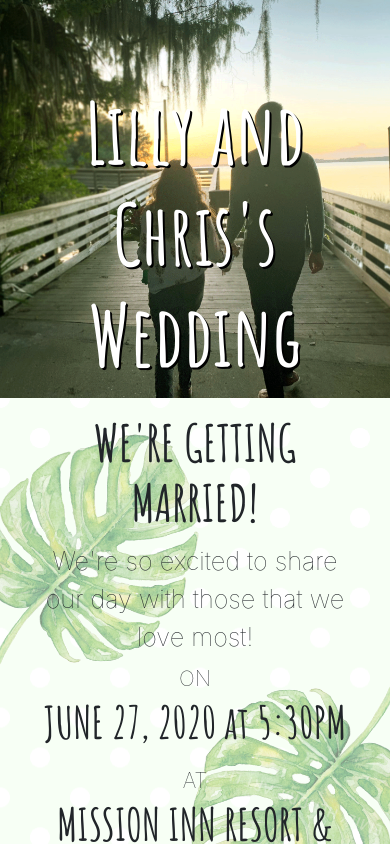
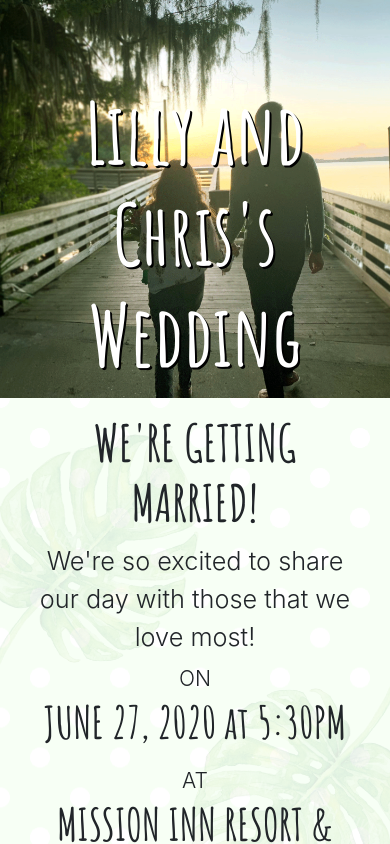
Before and after one commit to Chris-Perkins/thesite, a React app: page /#/ in a window 390 px wide. Shown: the top 844 px of the page. Built offline with nearby package versions, Linux system fonts and the light colour scheme.

Commit message:
leaf opacity, font weight update

```diff
--- a/src/components/WeddingQuickDetails.tsx
+++ b/src/components/WeddingQuickDetails.tsx
@@ -39,7 +39,6 @@ const leafAccent = {
     paddingBottom: "20%",
     minWidth: "200px",
     minHeight: "300px",
-    opacity: 0.5,
     width: "15%",
 
     display: "block" as "block",
@@ -73,8 +72,8 @@ export class WeddingQuickDetails extends React.Component {
     render() {
         return (
             <div style={container}>
-                <div style={{...leafAccent,...leftLeafAccent}} />
-                <div style={{...leafAccent,...rightLeafAccent}} />
+                <div style={{...leafAccent,...leftLeafAccent}} className="hiddenOnMobile" />
+                <div style={{...leafAccent,...rightLeafAccent}} className="hiddenOnMobile" />
                 <div style={backgroundDiv} />
                 <div className="fullContainer">
                     <div style={blockStyle}>
--- a/style.css
+++ b/style.css
@@ -32,7 +32,7 @@ h6 {
 
 p {
     font-size: 3.0vh;
-    font-weight: lighter;
+    font-weight: 300;
     margin: 0;
 }
 
@@ -57,9 +57,17 @@ p {
     margin: 0 2.5% 0 2.5%;
 }
 
+.hiddenOnMobile {
+    opacity: 0.5;
+}
+
 @media only screen and (max-width: 768px) {
     .collapsibleTwoColumnElement {
         width: 100%;
         margin: 1% 0 2% 0;
     }
+
+    .hiddenOnMobile {
+        opacity: 0.1;
+    }
 }
```
